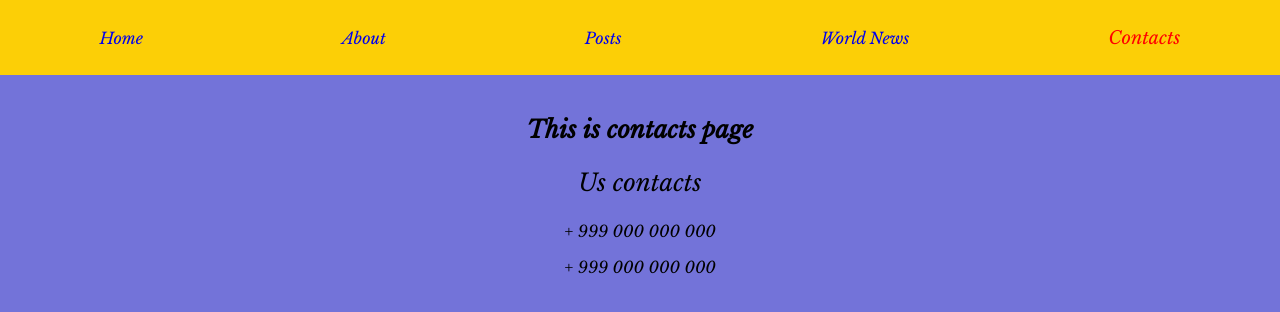
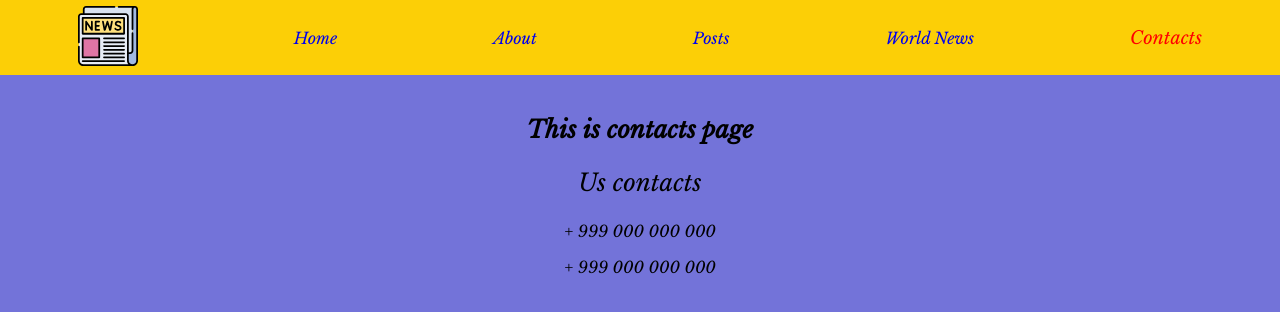
Before and after one commit to Erjankydyrov/router-example, a React (Create React App) app: page /contacts in a window 1280 px wide. Shown: the top 312 px of the page. Built offline with nearby package versions, Linux system fonts and the light colour scheme.

Commit message:
added logo

```diff
--- a/src/App.css
+++ b/src/App.css
@@ -8,6 +8,12 @@ html, body {
   margin: 0;
   background-color: #7373D9;
   font-family: 'Libre Baskerville', serif;
+}
+
+.App img {
+  width: 60px;
+  height: 60px;
+  background-size: cover;
 }
 
 .App .ulNav {
--- a/src/App.js
+++ b/src/App.js
@@ -7,6 +7,7 @@ import Home from './components/Home/Home';
 import NotFound from './components/NotFound/NotFound';
 import Posts from './components/Posts/Posts';
 import WorldNews from './components/WorldNews/WorldNews';
+import logo from './images/newspaper.svg'
 
 function App() {
 
@@ -17,6 +18,7 @@ function App() {
   return (
     <div className="App">
       <ul className="ulNav">
+        <li><img src = {logo} alt = ""/></li>
         <li><NavLink exact activeClassName="activeLink" activeStyle = {activeLinkStyle} to="/">Home</NavLink></li>
         <li><NavLink activeClassName="activeLink" activeStyle = {activeLinkStyle} to="/About">About</NavLink></li>
         <li><NavLink activeClassName="activeLink" activeStyle = {activeLinkStyle} to="/posts">Posts</NavLink></li>
```
